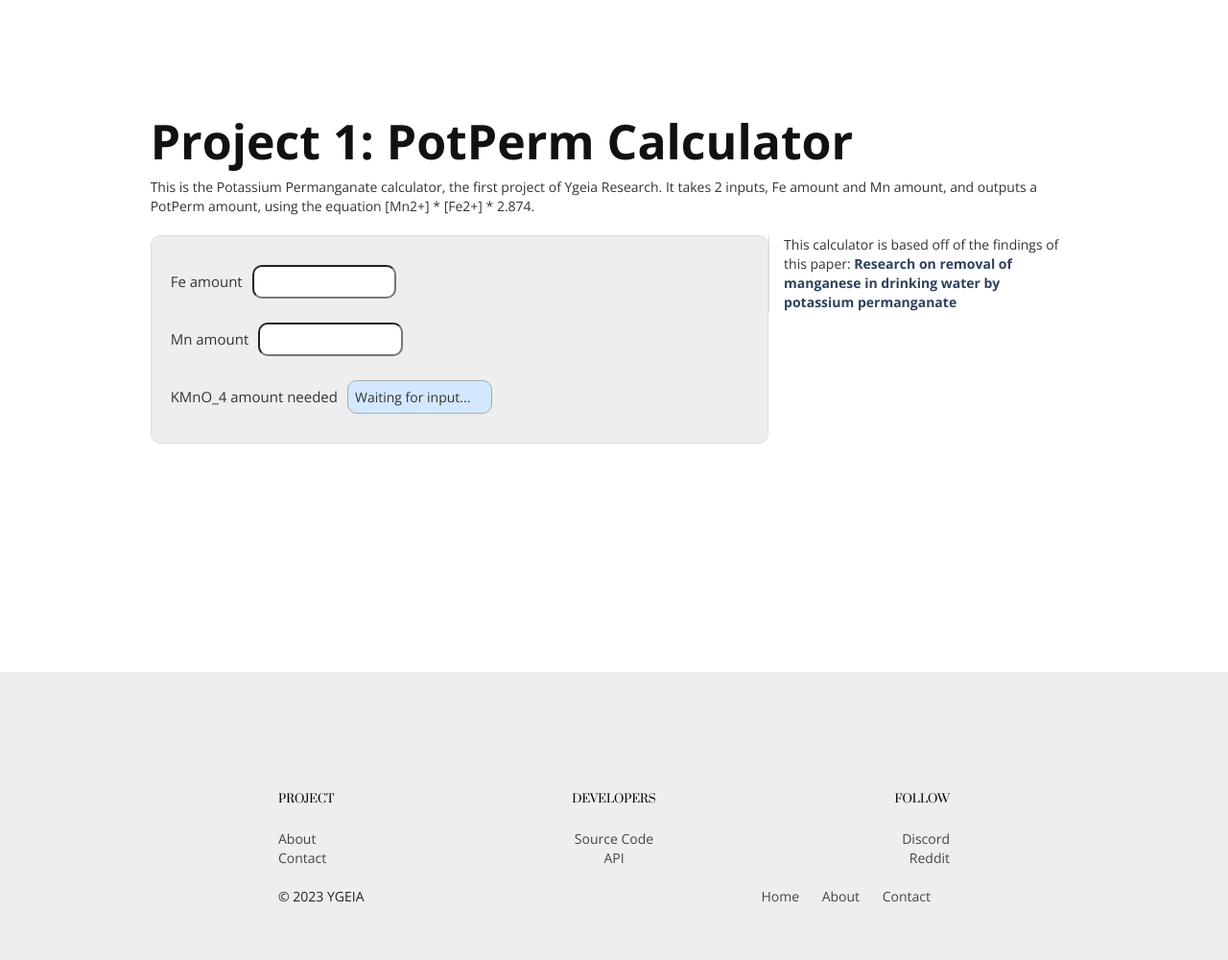
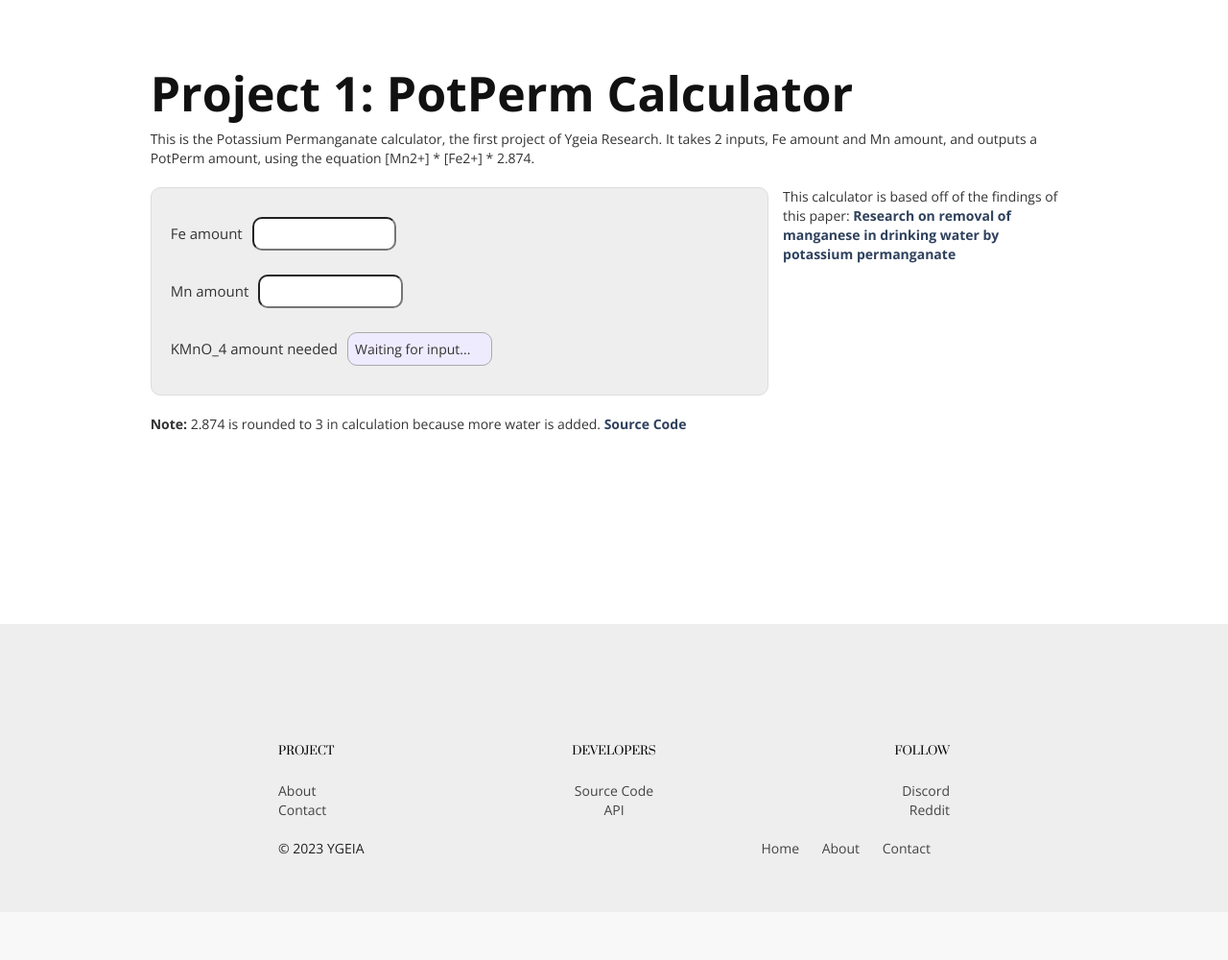
Before and after one commit to ygeiaresearch/ygeia, a Django app: page /project-1 in a window 1280 px wide. Shown: the part 50-1050 px from the top of the page at 96% size. After the commit the page ends 940 px from the top, so only its background shows below. Run offline with Django 3.2, Linux system fonts and the light colour scheme; some libraries are stand-ins or nearby versions.

Commit message:
text changes to potperm calc

```diff
--- a/root_app/views.py
+++ b/root_app/views.py
@@ -9,3 +9,8 @@ def about(request):
 	context = {}
 	template_name = 'about.html'
 	return render(request, template_name, context)
+
+def projects(request):
+	context = {}
+	template_name = 'projects.html'
+	return render(request, template_name, context)
--- a/ygeia/static/css/style.css
+++ b/ygeia/static/css/style.css
@@ -2065,7 +2065,7 @@ p {
   float: left;
   margin: 10px;
   padding: 7px;
-  background: #d3e8ff ;
+  background: #efebff ;
 }
 .inputlabel{
   font-size: 15px!important;
@@ -2086,7 +2086,7 @@ p {
   -webkit-border-radius: 10px;
 }
 .box{
-  margin-top:100px;
+  margin-top:50px;
   padding: 50px;
   height:450px;
   float:none!important;
--- a/ygeia/templates/project_1/home.html
+++ b/ygeia/templates/project_1/home.html
@@ -15,11 +15,15 @@
 		<div class="outputlabel">KMnO_4 amount needed</div>
 		<div id="output" class="col-md-3">Waiting for input...</div>
 	</div>
-	<div class="col-md-4 left-border">
+	<div class="col-md-4">
 		This calculator is based off of the findings of this paper:
 
 		<b><a href=" https://www.e3s-conferences.org/articles/e3sconf/pdf/2021/36/e3sconf_aepee2021_01025.pdf"> Research on removal of manganese in drinking water by potassium permanganate </a></b>
 
+	</div>
+	<div style="clear:both">
+	<br>
+	<p> <b>Note:</b> 2.874 is rounded to 3 in calculation because more water is added. <b> <a href="https://github.com/ygeiaresearch/ygeia/blob/master/ygeia/static/main.js#L3"> Source Code </a></p>
 	</div>
 </div>
 {% endblock %}
--- a/ygeia/urls.py
+++ b/ygeia/urls.py
@@ -9,5 +9,6 @@ urlpatterns = [
     path('admin/', admin.site.urls),
     path('', root_views.home, name='home'),
     path('about', root_views.about, name='about'),
+    path('projects', root_views.projects, name='projects'),
     path('project-1', project_1_views.home, name="project_1")
 ]
```
Also changed, not shown: ygeia/templates/projects.html (added, +9 -0 lines).
